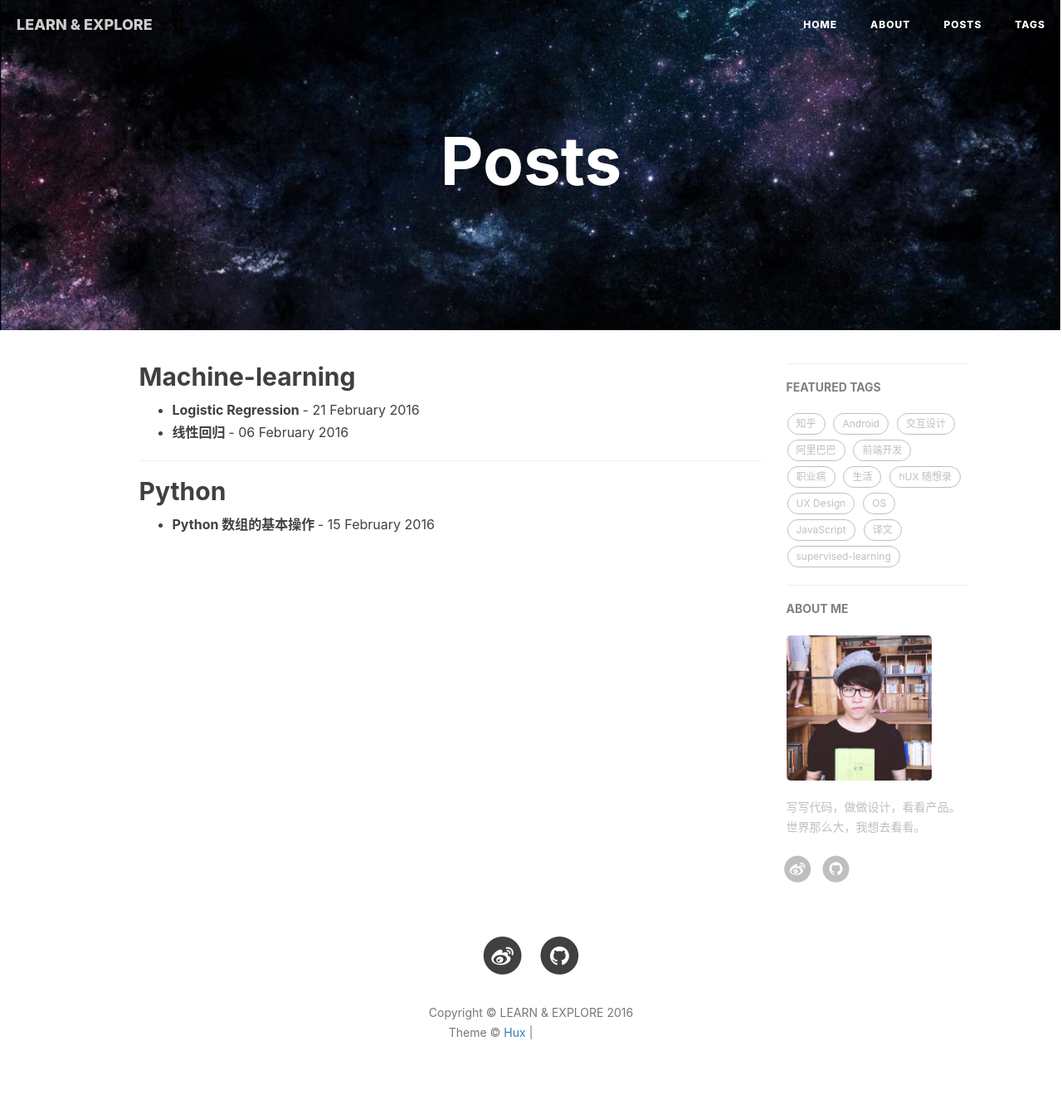
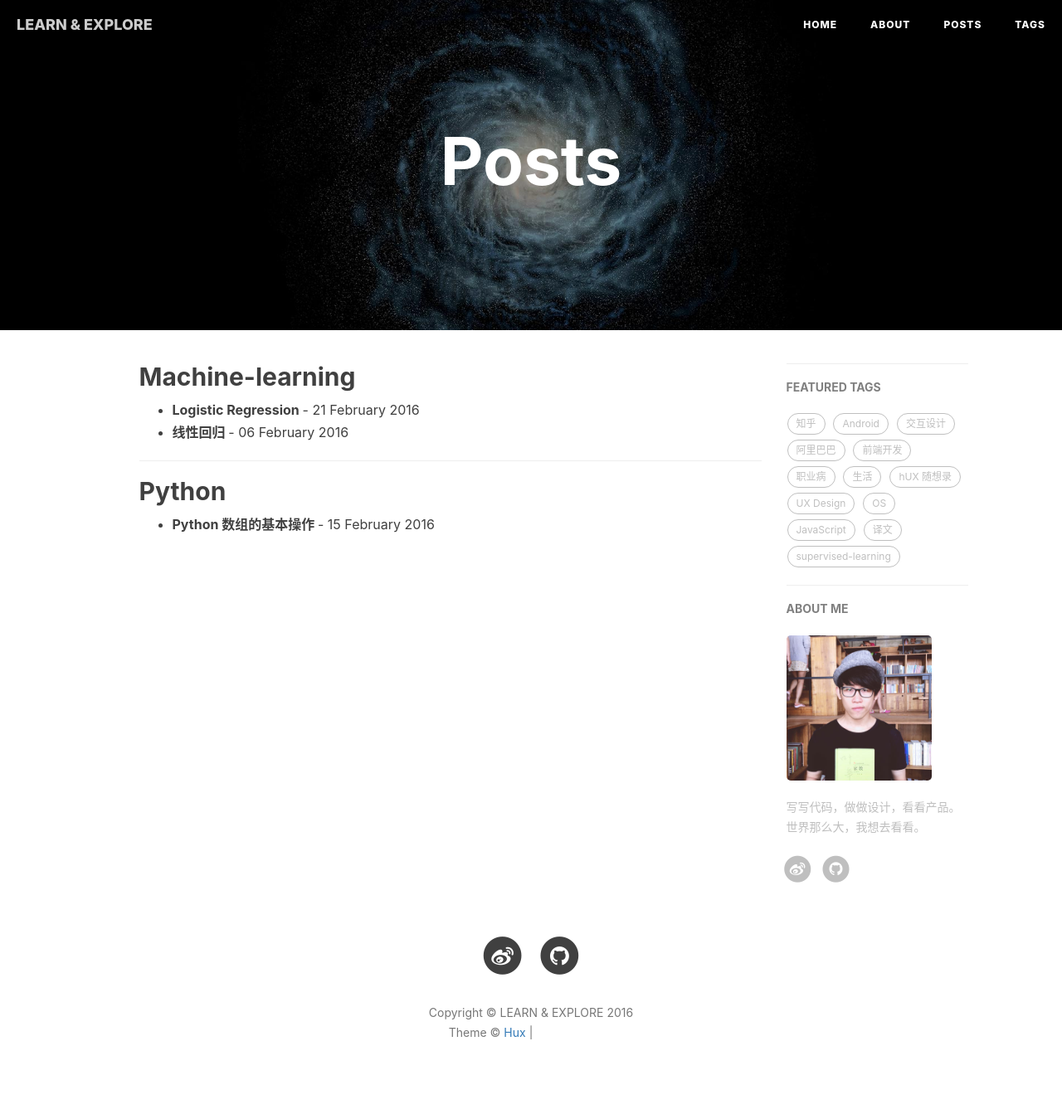
Before and after one commit to GaryLv/GaryLv.github.io, a Jekyll site: the page built from posts.html, in a window 1280 px wide. Shown: the whole page at 83% size. Built offline with Jekyll 4.4.1, drawn with Linux system fonts in a browser that asks for light colours; nearby versions of some CDN libraries; comment, search, counter and statistics services are not loaded; grey boxes are pictures that could not be loaded.

Commit message:
Update posts.html

```diff
--- a/posts.html
+++ b/posts.html
@@ -2,6 +2,7 @@
 layout: page
 title: "Posts"
 permalink: /posts/
+header-img: "img/post-bg-universe.jpg"
 ---
 
 {% for category in site.categories %}
```
